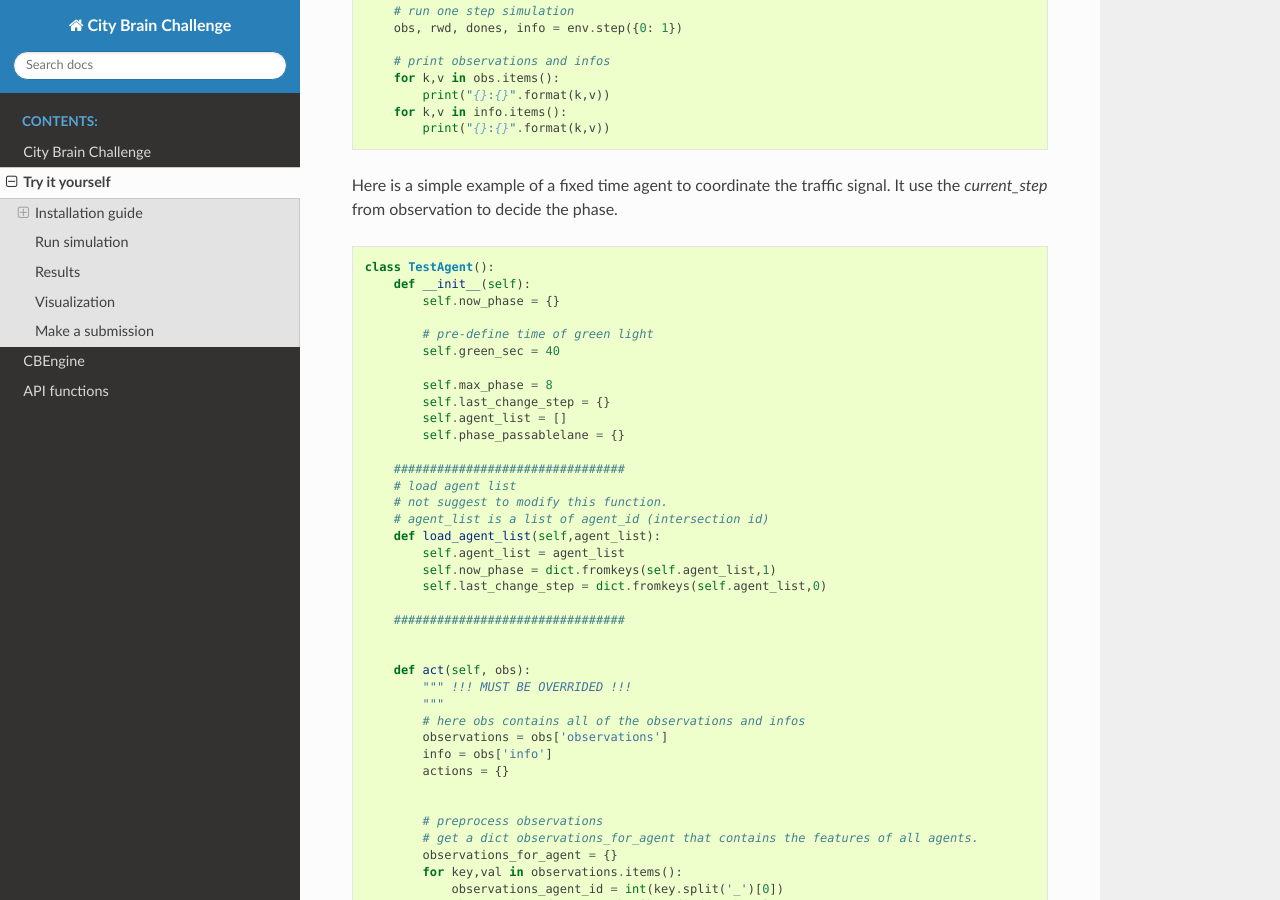
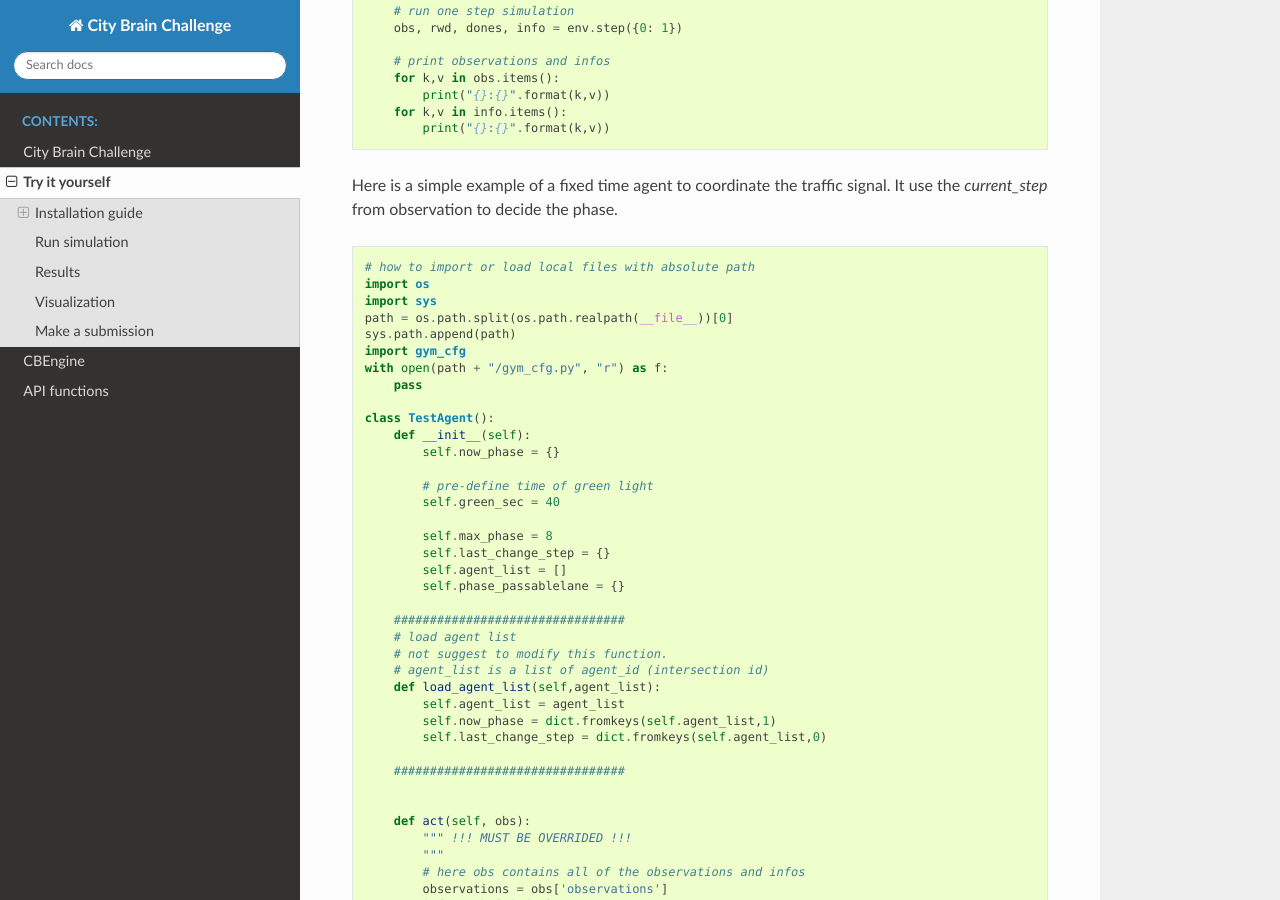
Before and after one commit to CityBrainChallenge/KDDCup2021-CityBrainChallenge, a Sphinx documentation site: the page built from docs/try-it-yourself.rst, in a window 1280 px wide and 900 px high, scrolled down 1190 px. Built offline with Sphinx 7.4.7 and the Read the Docs theme 2.0.0, drawn with Linux system fonts in a browser that asks for light colours.

Commit message:
Update try-it-yourself.rst

```diff
--- a/docs/try-it-yourself.rst
+++ b/docs/try-it-yourself.rst
@@ -73,6 +73,15 @@ Here is a simple example of a fixed time agent to coordinate the traffic signal.
 
 
 .. code-block:: python
+
+    # how to import or load local files with absolute path
+    import os
+    import sys
+    path = os.path.split(os.path.realpath(__file__))[0]
+    sys.path.append(path)
+    import gym_cfg
+    with open(path + "/gym_cfg.py", "r") as f:
+        pass
 
     class TestAgent():
         def __init__(self):
```
